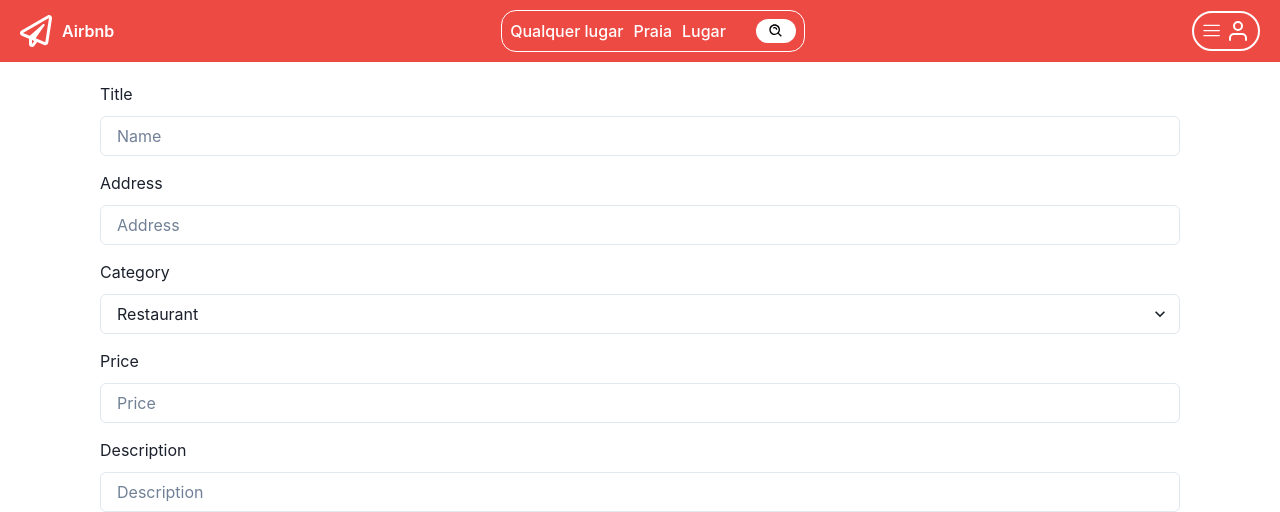
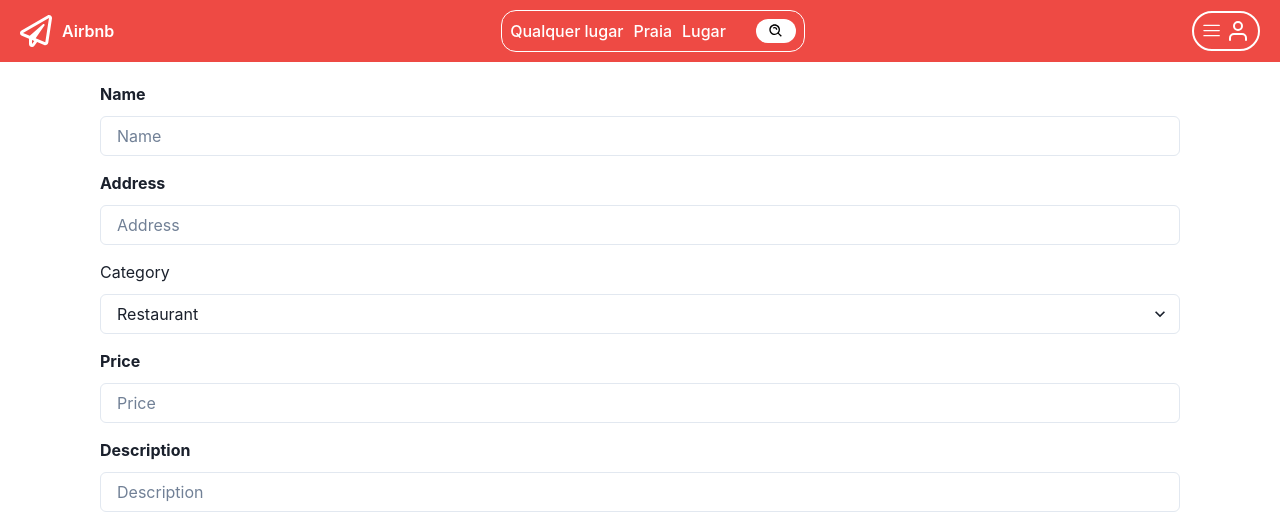
Before and after one commit to MarceloBxD/airbnb-modified, a React (Vite) app: page /place-add in a window 1280 px wide. Shown: the top 512 px of the page. Built offline with nearby package versions, Linux system fonts and the light colour scheme.

Commit message:
changing todo, trying to undersand why form is not sending

```diff
--- a/src/components/FooterSearch/index.tsx
+++ b/src/components/FooterSearch/index.tsx
@@ -58,6 +58,7 @@ export default () => {
       <Select
         onChange={(e) => setChoose(e.target.value)}
         color="#fff"
+        defaultValue={"A-Z"}
         w="120px"
         borderColor="tomato"
         size="sm"
--- a/src/components/PreInput/index.tsx
+++ b/src/components/PreInput/index.tsx
@@ -11,7 +11,7 @@ interface iPreInput {
 export default ({ title, value, onChange, placeholder }: iPreInput) => {
   return (
     <Flex gap="10px" flexDir="column">
-      <Text>{title}</Text>
+      <Text fontWeight="bold">{title}</Text>
       <Inp value={value} onChange={onChange} placeholder={placeholder} />
     </Flex>
   );
--- a/src/sections/PlaceAdd/index.tsx
+++ b/src/sections/PlaceAdd/index.tsx
@@ -1,20 +1,8 @@
-import {
-  Flex,
-  Text,
-  Image,
-  Button,
-  Select,
-  Input,
-  useToast,
-} from "@chakra-ui/react";
-import NewPlaceForm from "../../components/NewPlaceForm";
-import ImagePlaceForm from "../../components/ImagePlaceForm";
+import { Flex, Text, Image, Button, Select, useToast } from "@chakra-ui/react";
 import Inp from "../../components/Inp";
 import { useState } from "react";
 import PreInput from "../../components/PreInput";
-
 import file from "../../assets/svg/file.svg";
-
 import axios from "axios";
 
 export default () => {
@@ -22,13 +10,11 @@ export default () => {
   const [name, setName] = useState<string>("");
   const [address, setAddress] = useState<string>("");
   const [category, setCategory] = useState<string>("");
-  const [photoLink, setPhotoLink] = useState<string>("");
   const [price, setPrice] = useState<string>("");
   const [description, setDescription] = useState<string>("");
   const [images, setImages] = useState([]);
+  const [photoLink, setPhotoLink] = useState<string>("");
   const toast = useToast();
-
-  // função para adicionar uma imagem usando um link
 
   const uploadByLink = async () => {
     try {
@@ -56,7 +42,7 @@ export default () => {
       category,
       price,
       description,
-      images,
+      image: images,
     };
 
     try {
@@ -68,14 +54,14 @@ export default () => {
 
       if (response) {
         toast({
-          title: "Place added successfully",
+          title: "Adicionado com Sucesso!",
           status: "success",
           duration: 2000,
           isClosable: true,
         });
       } else {
         toast({
-          title: "Place not added",
+          title: "Houve algum erro ao adicionar o local!",
           status: "error",
           duration: 2000,
           isClosable: true,
@@ -97,7 +83,7 @@ export default () => {
       >
         <PreInput
           placeholder="Name"
-          title="Title"
+          title="Name"
           value={name}
           onChange={(e: any) => setName(e.target.value)}
         />
@@ -109,7 +95,10 @@ export default () => {
         />
         <Flex gap="10px" flexDir="column">
           <Text>Category</Text>
-          <Select onChange={(e: any) => setCategory(e.target.value)}>
+          <Select
+            value={category}
+            onChange={(e: any) => setCategory(e.target.value)}
+          >
             <option value="Restaurant">Restaurant</option>
             <option value="Bar">Bar</option>
             <option value="Hotel">Hotel</option>
```
Also changed, not shown: 1 other file (tests, documents, lock files or other folders).
